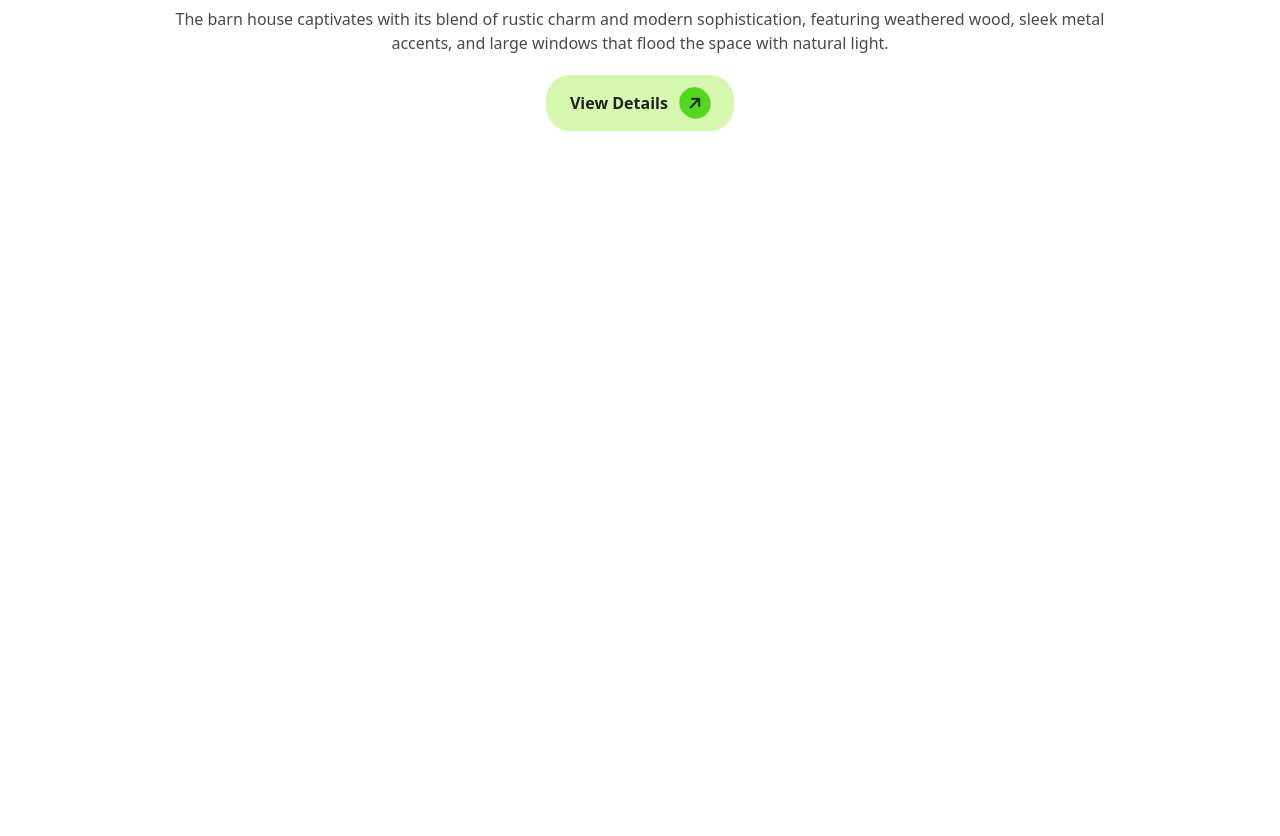
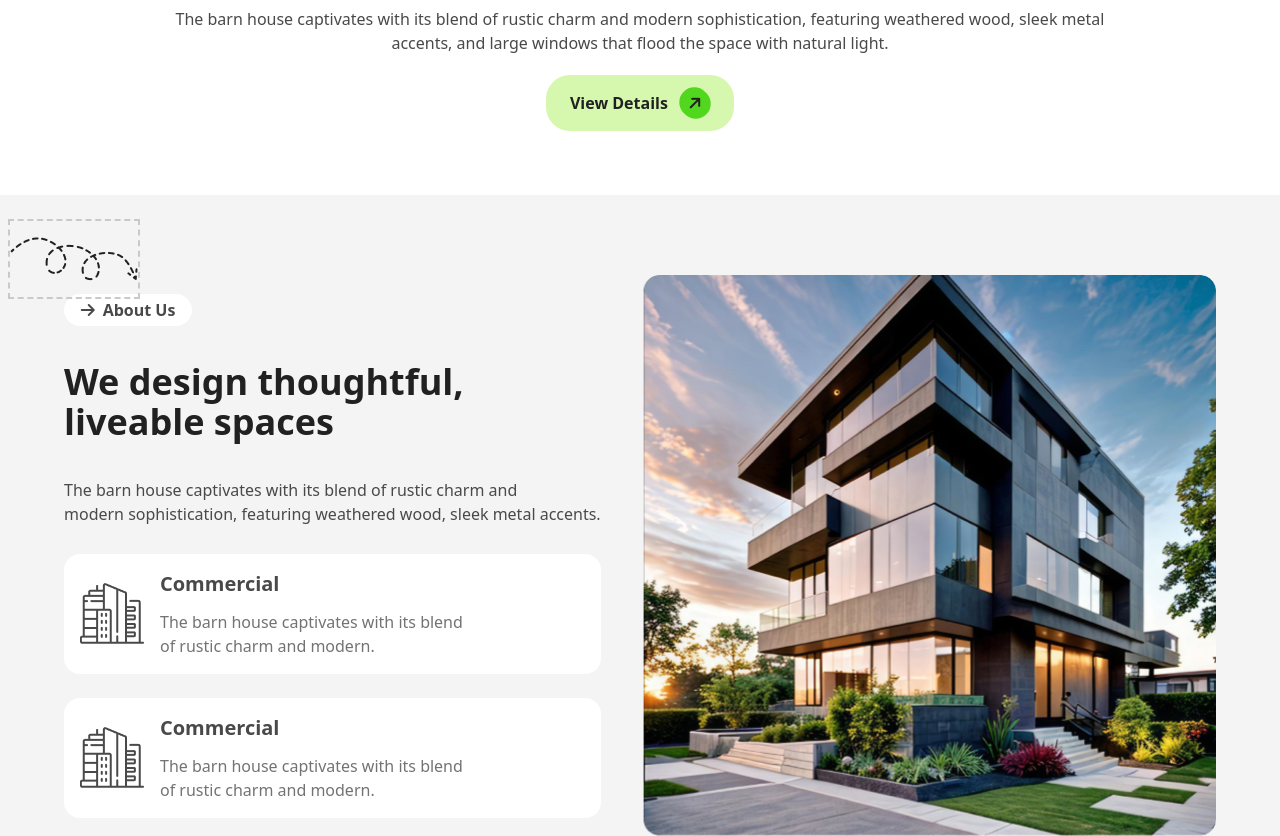
Before and after one commit to shazahanshakib/assignment3, a plain HTML site: page index.html in a window 1280 px wide. Shown: the part 647-1483 px from the top of the page. Before the commit the page ends 800 px from the top, so only its background shows below. Drawn offline with nearby package versions, Linux system fonts and the light colour scheme.

Commit message:
add about us sction

```diff
--- a/index.html
+++ b/index.html
@@ -10,8 +10,8 @@
     <script src="https://cdn.tailwindcss.com"></script>
     <link rel="stylesheet" href="style.css">
 </head>
-<body class="bg-[#FFFFFF]">
-    <header class="">
+<body class="">
+    <header class="bg-[#FFFFFF]">
         <nav class="max-w-6xl m-auto pt-12 flex justify-between items-center max-sm:justify-around ">
             <div class="flex items-center text-[#212121]">
                 <i class="fa-solid fa-arrow-right bg-[#50d71e] rounded-full p-2 -rotate-45"></i>
@@ -45,12 +45,51 @@
             <div class="flex flex-col items-center justify-center">
                 <h1 class="text-6xl text-[#212121] mb-5 text-center font-extrabold max-sm:text-3xl mx-2 ">A barn house of this design has a <br>striking appearance</h1>
                 <p class="text-[#494949] text-base text-center mb-5 max-sm:mx-2">The barn house captivates with its blend of rustic charm and modern sophistication, featuring weathered wood, sleek metal <br> accents, and large windows that flood the space with natural light.</p>
-                <button class="py-3 px-6 bg-[#ABEF5F80] rounded-3xl m-auto text-[#212121] font-bold">View Details  <i class="fa-solid fa-arrow-right bg-[#50d71e] rounded-full p-2 -rotate-45 ml-2"></i></button>
+                <button class="py-3 px-6 bg-[#ABEF5F80] rounded-3xl m-auto text-[#212121] font-bold mb-16">View Details  <i class="fa-solid fa-arrow-right bg-[#50d71e] rounded-full p-2 -rotate-45 ml-2"></i></button>
             </div>
         </div>
     </header>
 
-    <main></main>
+    <main class="bg-[#f4f4f4] pt-20">
+        <!-- Abouth us section -->
+        <section class="max-w-6xl m-auto flex justify-between items-center max-sm:flex-col relative">
+            <div class="absolute -top-14 -left-14 border-dashed border-2 border-[#c9c9c9] py-4 max-sm:hidden">
+                <img src="assets/Vector.png" alt="">
+            </div>
+            <div class="mr-5 max-sm:ml-5">
+                <div class="flex items-center justify-center bg-[#FFFFFF] max-w-32 rounded-3xl p-1 max-sm:m-auto">
+                    <i class="fa-solid fa-arrow-right text-[#494949]"></i>
+                    <h4 class="text-[#494949] text-base font-bold ml-2">About Us</h4>
+                </div>
+                <h1 class="text-[#212121] text-4xl font-bold my-9 max-sm:text-center">We design thoughtful,<br> liveable spaces</h1>
+                <p class="text-[#494949] text-base font-medium mb-7 max-sm:text-center">The barn house captivates with its blend of rustic charm and <br>
+                    modern sophistication, featuring weathered wood, sleek metal accents.</p>
+                <!-- card -->
+                 <div class="flex justify-start items-center bg-[#FFFFFF] py-4 px-4 rounded-2xl">
+                    <div>
+                        <img src="assets/commercial.png" alt="">
+                    </div>
+                    <div class="ml-4">
+                        <h2 class="text-[#494949] text-xl font-extrabold mb-3 ">Commercial</h2>
+                        <p class="text-[#737373] text-base font-medium ">The barn house captivates with its blend <br> of rustic charm and modern.</p>
+                    </div>
+                 </div>
+                 <div class="flex justify-start items-center bg-[#FFFFFF] py-4 px-4 rounded-2xl mt-6">
+                    <div>
+                        <img src="assets/commercial.png" alt="">
+                    </div>
+                    <div class="ml-4">
+                        <h2 class="text-[#494949] text-xl font-extrabold mb-3">Commercial</h2>
+                        <p class="text-[#737373] text-base font-medium">The barn house captivates with its blend <br> of rustic charm and modern.</p>
+                    </div>
+                 </div>
+            </div>
+
+            <div class="max-sm:m-5">
+                <img src="assets/Rectangle.png"  alt="">
+            </div>
+        </section>
+    </main>
 
     <footer></footer>
 </body>
```
